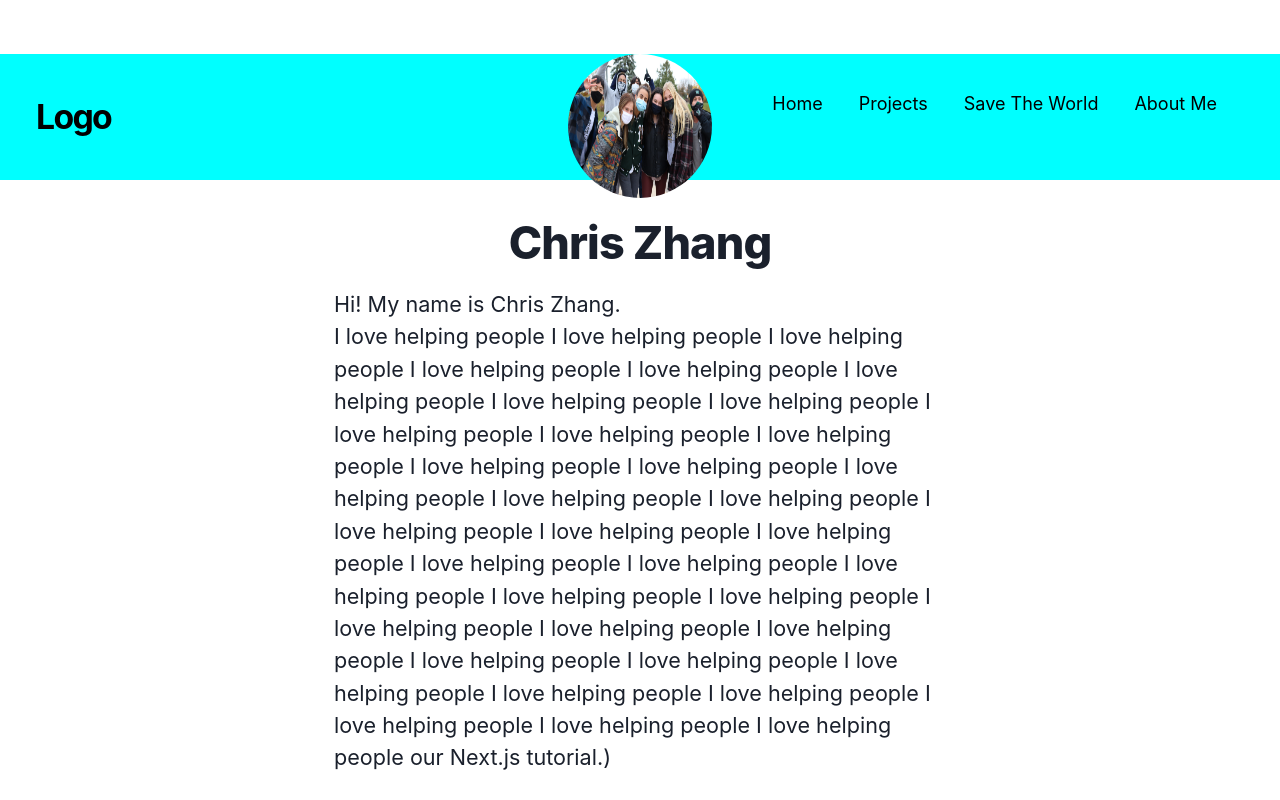
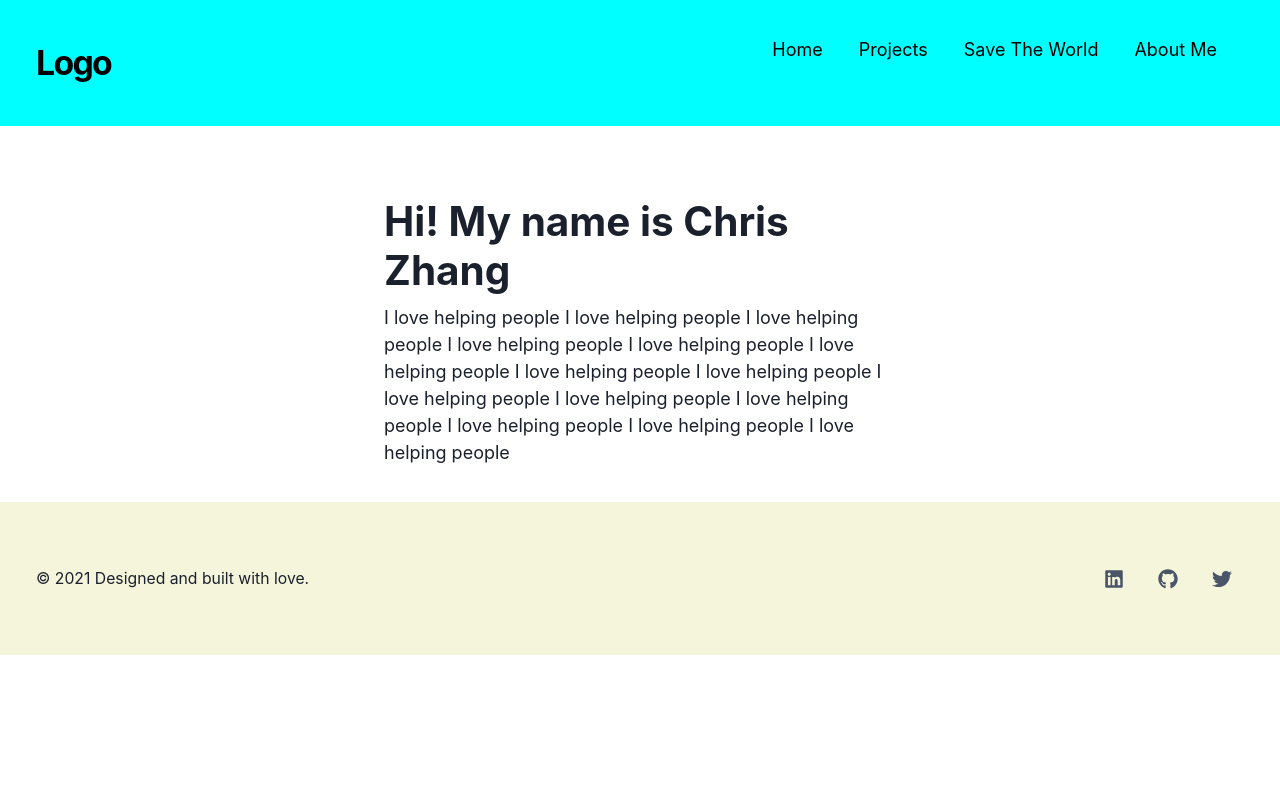
Before and after one commit to chriszhang08/personal-website, a Next.js app: page / in a window 1280 px wide. Shown: the top 800 px of the page. Built offline with nearby package versions, Linux system fonts and the light colour scheme.

Commit message:
Body revamp

```diff
--- a/components/footer/footer.js
+++ b/components/footer/footer.js
@@ -5,7 +5,7 @@ import { LinkGrid } from "./linkGrid";
 import { SocialMediaLinks } from "./socialMediaLinks.jsx";
 import colors from "../../styles/config/colors";
 
-export const Footer = () => (
+const Footer = () => (
   <Box
     as="footer"
     role="contentinfo"
@@ -33,3 +33,5 @@ export const Footer = () => (
     </Stack>
   </Box>
 );
+
+export default Footer;
--- a/components/layout.js
+++ /dev/null
@@ -1,59 +0,0 @@
-import Head from "next/head";
-import Image from "next/image";
-import styles from "./layout.module.css";
-import utilStyles from "../styles/utils.module.css";
-import Link from "next/link";
-
-const name = "Chris Zhang";
-export const siteTitle = "Chris Zhang";
-
-export default function Layout({ children, home }) {
-  return (
-    <div className={styles.container}>
-      <Head>
-        <meta
-          name="description"
-          content="Learn how to build a personal website using Next.js"
-        />
-        <meta
-          property="og:image"
-          content={`https://og-image.vercel.app/${encodeURI(
-            siteTitle
-          )}.png?theme=light&md=0&fontSize=75px&images=https%3A%2F%2Fassets.vercel.com%2Fimage%2Fupload%2Ffront%2Fassets%2Fdesign%2Fnextjs-black-logo.svg`}
-        />
-        <meta name="og:title" content={siteTitle} />
-        <meta name="twitter:card" content="summary_large_image" />
-      </Head>
-      <header className={styles.header}>
-        {home ? (
-          <>
-            <Image
-              src="/images/profile.jpg"
-              className={utilStyles.borderCircle}
-              height={144}
-              width={144}
-              alt={name}
-            />
-            <h1 className={utilStyles.heading2Xl}>{name}</h1>
-          </>
-        ) : (
-          <>
-            <h2 className={utilStyles.headingLg}>
-              <Link href="/">
-                <a className={utilStyles.colorInherit}>{name}</a>
-              </Link>
-            </h2>
-          </>
-        )}
-      </header>
-      <main>{children}</main>
-      {!home && (
-        <div className={styles.backToHome}>
-          <Link href="/">
-            <a>← Back to home</a>
-          </Link>
-        </div>
-      )}
-    </div>
-  );
-}
--- a/components/layout.module.css
+++ /dev/null
@@ -1,15 +0,0 @@
-.container {
-  max-width: 36rem;
-  padding: 0 1rem;
-  margin: 3rem auto 6rem;
-}
-
-.header {
-  display: flex;
-  flex-direction: column;
-  align-items: center;
-}
-
-.backToHome {
-  margin: 3rem 0 0;
-}
--- a/components/navbar/navbar.js
+++ b/components/navbar/navbar.js
@@ -50,9 +50,9 @@ const MenuLinks = ({ isOpen, children, isLast, ...rest }) => {
     >
       <Stack
         spacing={8}
-        align="flex-end"
+        align="flex"
         justify={["center", "space-between", "flex-end", "flex-end"]}
-        direction={["row", "row", "row", "row"]}
+        direction={"row"}
         pt={[4, 4, 0, 0]}
         flexGrow={1}
         padding={6}
@@ -75,17 +75,16 @@ const Navbar = (props) => {
 
   return (
     <Flex
-      as="nav"
       align="center"
       justify="space-between"
       wrap="wrap"
-      position="fixed"
+      position="sticky"
+      top={0}
       p={8}
       mb={8}
       w="100%"
       color="black"
       bg="aqua"
-      // position="fixed"
     >
       {/* can put logo here */}
       <Box align="center" mr={5}>
--- a/pages/_app.js
+++ b/pages/_app.js
@@ -1,13 +1,21 @@
 import "../styles/global.css";
 import Navbar from "../components/navbar/navbar";
-import { ChakraProvider } from "@chakra-ui/react";
+import Footer from "../components/footer/footer";
+import Head from "next/head";
+import { ChakraProvider, Stack } from "@chakra-ui/react";
 
 export default function App({ Component, pageProps }) {
   return (
     <ChakraProvider>
-      <Navbar />
-      {/* fix link css */}
-      <Component {...pageProps} />
+      <Head>
+        <title>Chris Zhang</title>
+      </Head>
+      <Stack direction={"column"} spacing={8}>
+        <Navbar />
+        {/* fix link css */}
+        <Component {...pageProps} />
+        <Footer />
+      </Stack>
     </ChakraProvider>
   );
 }
--- a/pages/index.js
+++ b/pages/index.js
@@ -1,36 +1,29 @@
-import Head from "next/head";
-import Layout, { siteTitle } from "../components/layout";
 import utilStyles from "../styles/utils.module.css";
-import { Footer } from "../components/footer/footer";
-import { ChakraProvider } from "@chakra-ui/react";
+import {
+  ChakraProvider,
+  Text,
+  Box,
+  Stack,
+  Heading,
+  Flex,
+} from "@chakra-ui/react";
+import { Fragment } from "react";
 
 export default function Home() {
   return (
-    <div>
-      <Layout home>
-        <Head>
-          <title>{siteTitle}</title>
-        </Head>
-        <section className={utilStyles.headingMd}>
-          <p>Hi! My name is Chris Zhang. </p>
-          <p>
+    <Fragment>
+      <Flex w="100%" justify="center" direction="row">
+        <Stack direction={"column"} w={["90%", "80%", "65%", "50%", "40%"]}>
+          <Heading>Hi! My name is Chris Zhang</Heading>
+          <Text>
             I love helping people I love helping people I love helping people I
             love helping people I love helping people I love helping people I
             love helping people I love helping people I love helping people I
             love helping people I love helping people I love helping people I
-            love helping people I love helping people I love helping people I
-            love helping people I love helping people I love helping people I
-            love helping people I love helping people I love helping people I
-            love helping people I love helping people I love helping people I
-            love helping people I love helping people I love helping people I
-            love helping people I love helping people I love helping people I
-            love helping people I love helping people I love helping people I
-            love helping people I love helping people{" "}
-            <a href="https://nextjs.org/learn">our Next.js tutorial</a>.)
-          </p>
-        </section>
-      </Layout>
-      <Footer />
-    </div>
+            love helping people I love helping people
+          </Text>
+        </Stack>
+      </Flex>
+    </Fragment>
   );
 }
--- a/pages/save-the-world.js
+++ b/pages/save-the-world.js
@@ -1,17 +1,17 @@
 import Head from "next/head";
-import Layout from "../components/layout";
 
 import Link from "next/link";
+import { Fragment } from "react";
 
 export default function SaveTheWorld() {
   return (
-    <Layout>
+    <Fragment>
       <h1 className="title">
         Read{" "}
         <Link href="https://greatlakes.org/">
           <a>donate here!</a>
         </Link>
       </h1>
-    </Layout>
+    </Fragment>
   );
 }
```
